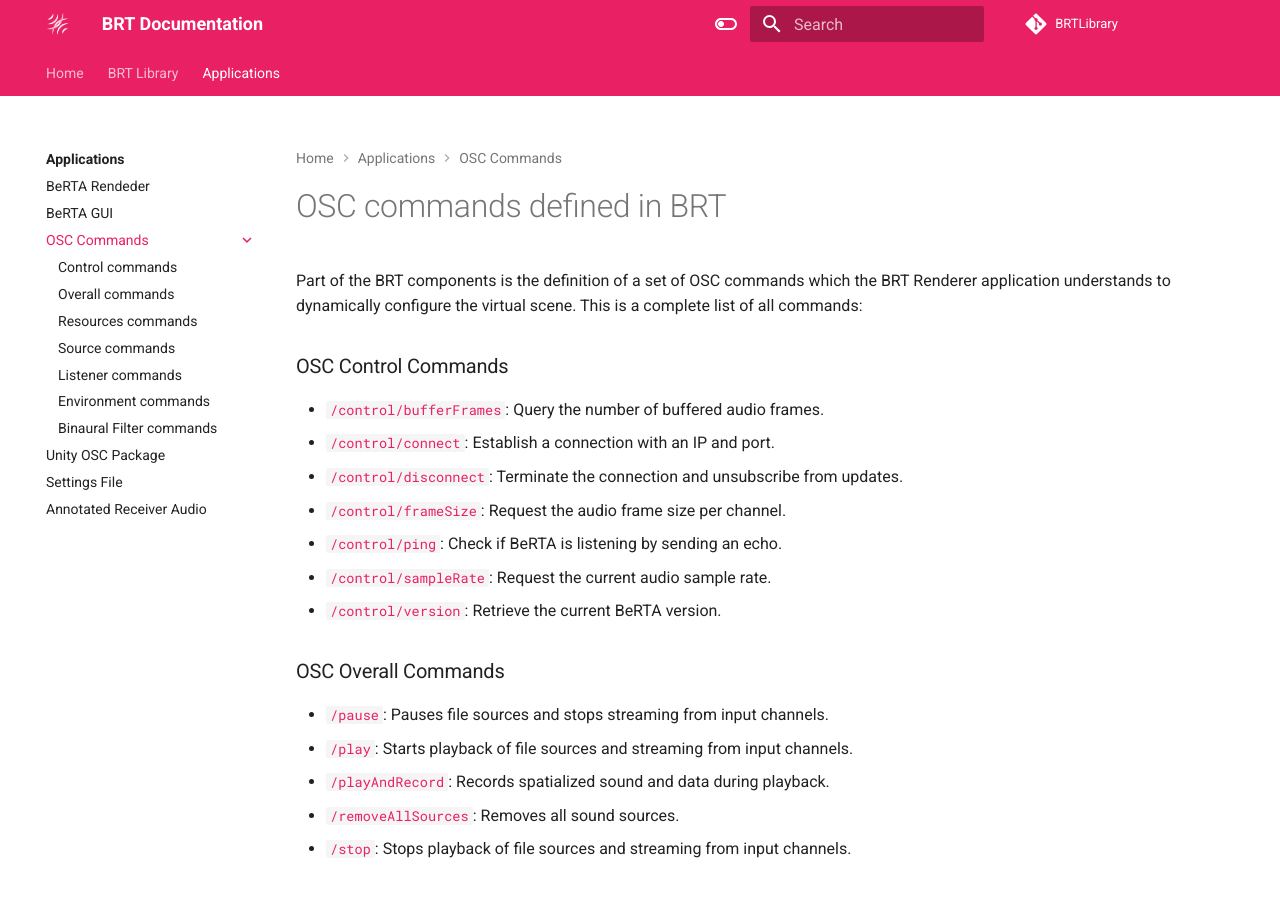
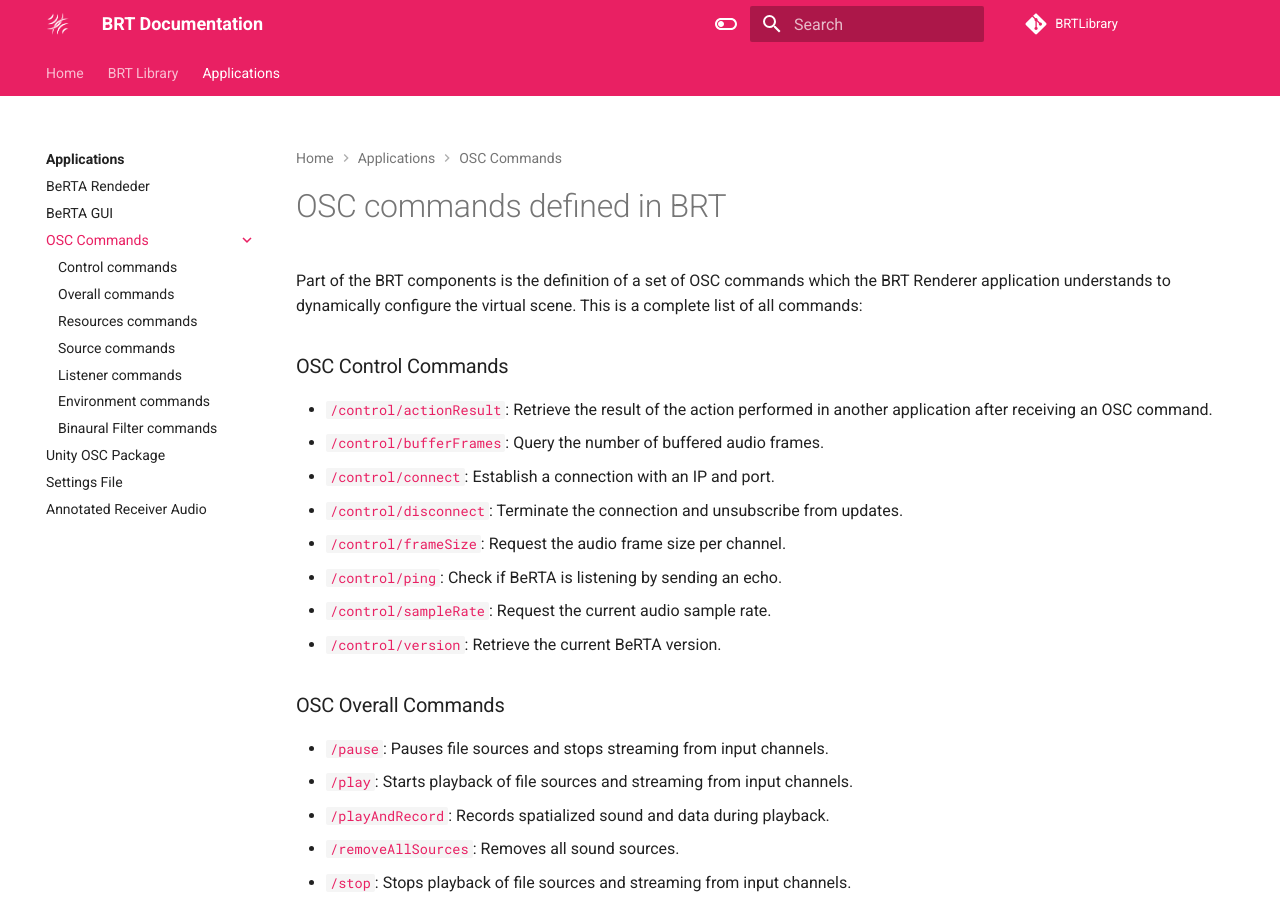
Before and after one commit to GrupoDiana/BRT-Documentation, an MkDocs documentation site: the page built from docs/osc/index.md, in a window 1280 px wide and 900 px high. Built offline with MkDocs 1.6.1 and Material for MkDocs 9.7.7, drawn with Linux system fonts in a browser that asks for light colours; comment, search, counter and statistics services are not loaded.

Commit message:
feat: missing command type in an OSC command

```diff
--- a/docs/osc/index.md
+++ b/docs/osc/index.md
@@ -5,6 +5,7 @@
 
 ### OSC Control Commands
 
+- [`/control/actionResult`](control.md#controlbufferframes): Retrieve the result of the action performed in another application after receiving an OSC command.
 - [`/control/bufferFrames`](control.md#controlbufferframes): Query the number of buffered audio frames.
 - [`/control/connect`](control.md#controlconnect): Establish a connection with an IP and port.
 - [`/control/disconnect`](control.md#controldisconnect): Terminate the connection and unsubscribe from updates.
@@ -12,6 +13,7 @@
 - [`/control/ping`](control.md#controlping): Check if BeRTA is listening by sending an echo.
 - [`/control/sampleRate`](control.md#controlsamplerate): Request the current audio sample rate.
 - [`/control/version`](control.md#controlversion): Retrieve the current BeRTA version.
+
 
 ### OSC Overall Commands
 
```
Also changed, not shown: docs/osc/control.md (+1 -1 lines).
